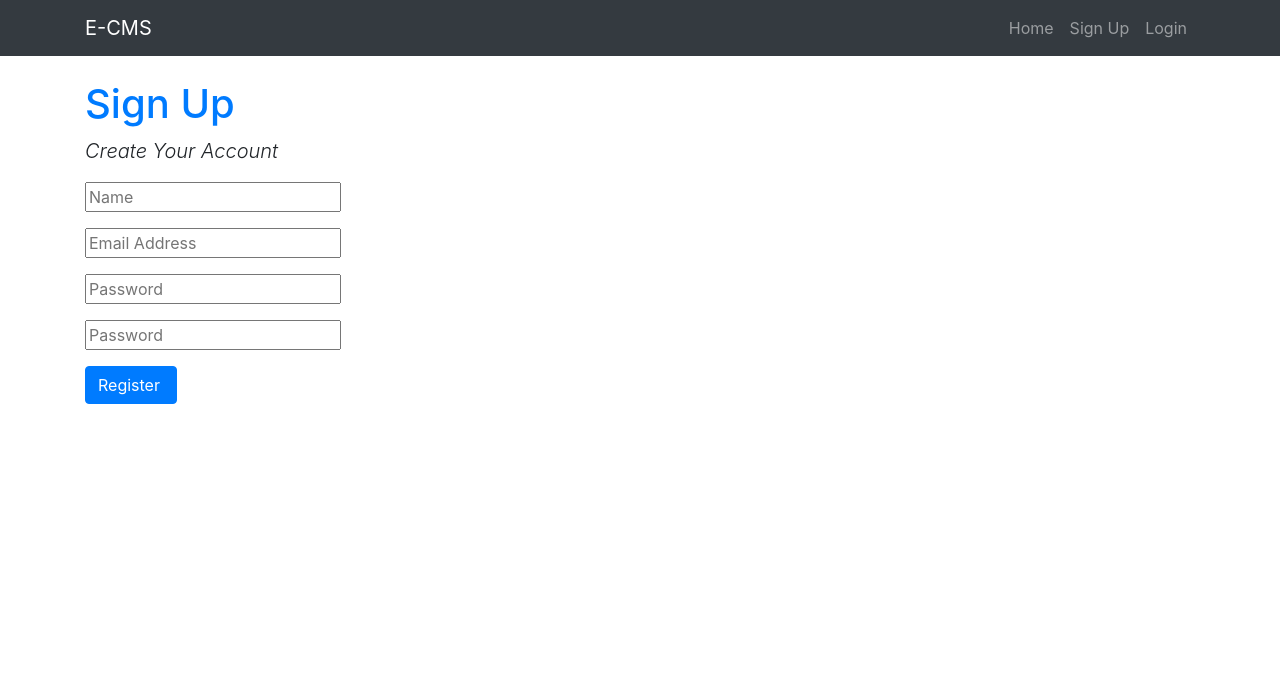
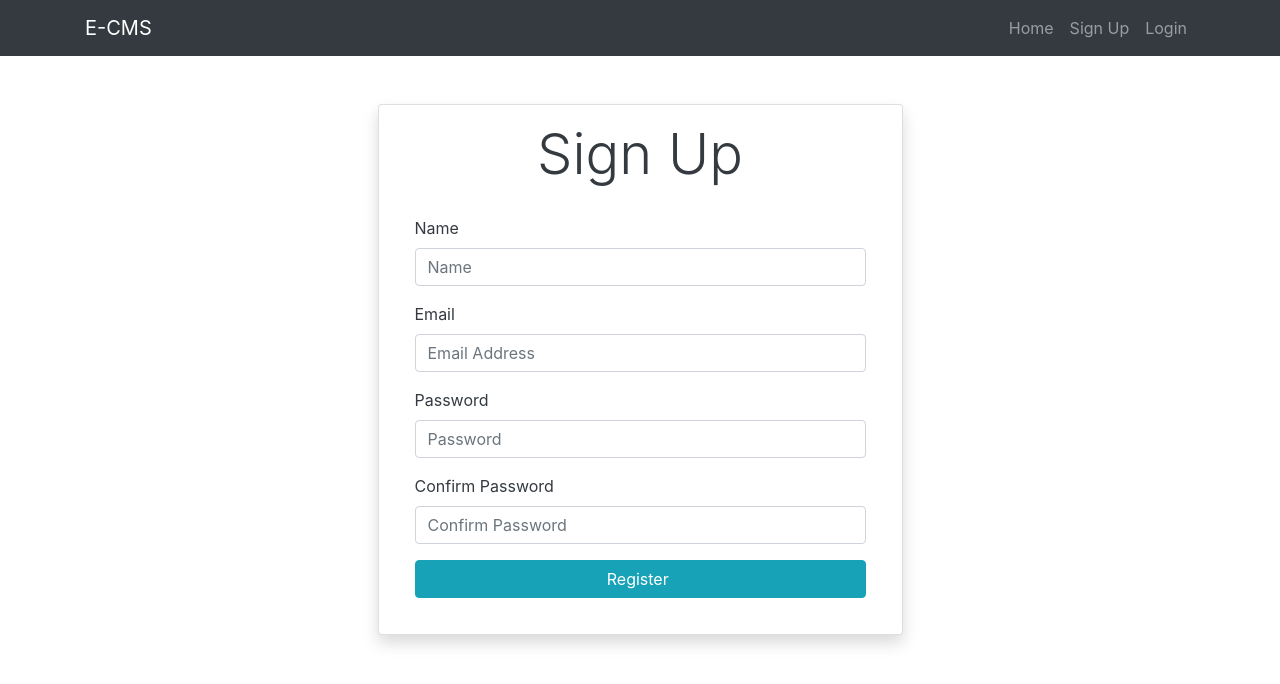
Before and after one commit to Vivekpsd/E-CMS, a React (Create React App) app in the folder client/: page /register in a window 1280 px wide. Shown: the top 684 px of the page. Built offline with nearby package versions, Linux system fonts and the light colour scheme; no server answers.

Commit message:
Sign Up form design and minor bug fixed

```diff
--- a/client/src/components/auth/register.js
+++ b/client/src/components/auth/register.js
@@ -32,50 +32,75 @@ const Register = ({ setAlert, register, isAuthenticated }) => {
   }
   return (
     <Fragment>
-      <h1 className='large text-primary'>Sign Up</h1>
-      <p className='lead'>
-        <i className=''>Create Your Account</i>
-      </p>
+      <div className='container'>
+        <div className='row'>
+          <div className='col-sm-6 mx-auto mt-4'>
+            <div className='card text-dark bg-light mb-3 shadow p-3 mb-5 bg-white rounded'>
+              <h1 className='display-4 text-center'>Sign Up</h1>
+              <div className='card-body'>
+                <span className='card-text'>
                   <form className='form' onSubmit={(e) => onSubmit(e)}>
                     <div className='form-group'>
+                      <label htmlFor='name'>Name</label>
                       <input
                         type='text'
                         placeholder='Name'
+                        id='name'
                         name='name'
                         value={name}
+                        className='form-control'
                         onChange={(e) => onChange(e)}
                       />
                     </div>
                     <div className='form-group'>
+                      <label htmlFor='email'>Email</label>
                       <input
                         type='email'
                         placeholder='Email Address'
                         name='email'
+                        id='email'
+                        className='form-control'
                         value={email}
                         onChange={(e) => onChange(e)}
                       />
                     </div>
                     <div className='form-group'>
+                      <label htmlFor='pass'>Password</label>
                       <input
                         type='password'
                         placeholder='Password'
                         name='password'
+                        id='pass'
+                        className='form-control'
                         value={password}
                         onChange={(e) => onChange(e)}
                       />
                     </div>
                     <div className='form-group'>
+                      <label htmlFor='pass2'>Confirm Password</label>
                       <input
                         type='password'
-            placeholder='Password'
+                        placeholder='Confirm Password'
                         name='password2'
+                        id='pass2'
+                        className='form-control'
                         value={password2}
                         minLength='6'
                         onChange={(e) => onChange(e)}
                       />
                     </div>
-        <input type='submit' className='btn btn-primary' value='Register ' />
+                    <input
+                      type='submit'
+                      className='btn btn-info btn-block'
+                      value='Register '
+                    />
                   </form>
+                </span>
+              </div>
+            </div>
+          </div>
+        </div>
+      </div>
     </Fragment>
   );
 };
--- a/client/src/components/courses/Courses.js
+++ b/client/src/components/courses/Courses.js
@@ -19,8 +19,7 @@ const Courses = ({ getCourses, course: { courses, loading } }) => {
         <Fragment>
           <h1 className='large text-primary'>Courses</h1>
           <p className='lead'>
-            <i className='fab fa-connectdevelop' /> Browse and connect with
-            developers
+            <i className='fab fa-connectdevelop' /> Browse our Courses
           </p>
 
           <div>
--- a/client/src/components/dashboard/student.js
+++ b/client/src/components/dashboard/student.js
@@ -63,7 +63,7 @@ const Student = ({
           </span>
         </div>
       </div>
-      <div className='card text-dark bg-light mb-3 shadow p-3 mb-5 bg-white rounded'>
+      {/* <div className='card text-dark bg-light mb-3 shadow p-3 mb-5 bg-white rounded'>
         <div className='card-body'>
           <span className='card-text'>
             Your Enrolled Courses<hr></hr>
@@ -84,7 +84,7 @@ const Student = ({
             </div>
           </span>
         </div>
-      </div>
+      </div> */}
     </Fragment>
   );
 };
```
Lines whose indentation alone changed are shown as unchanged.
